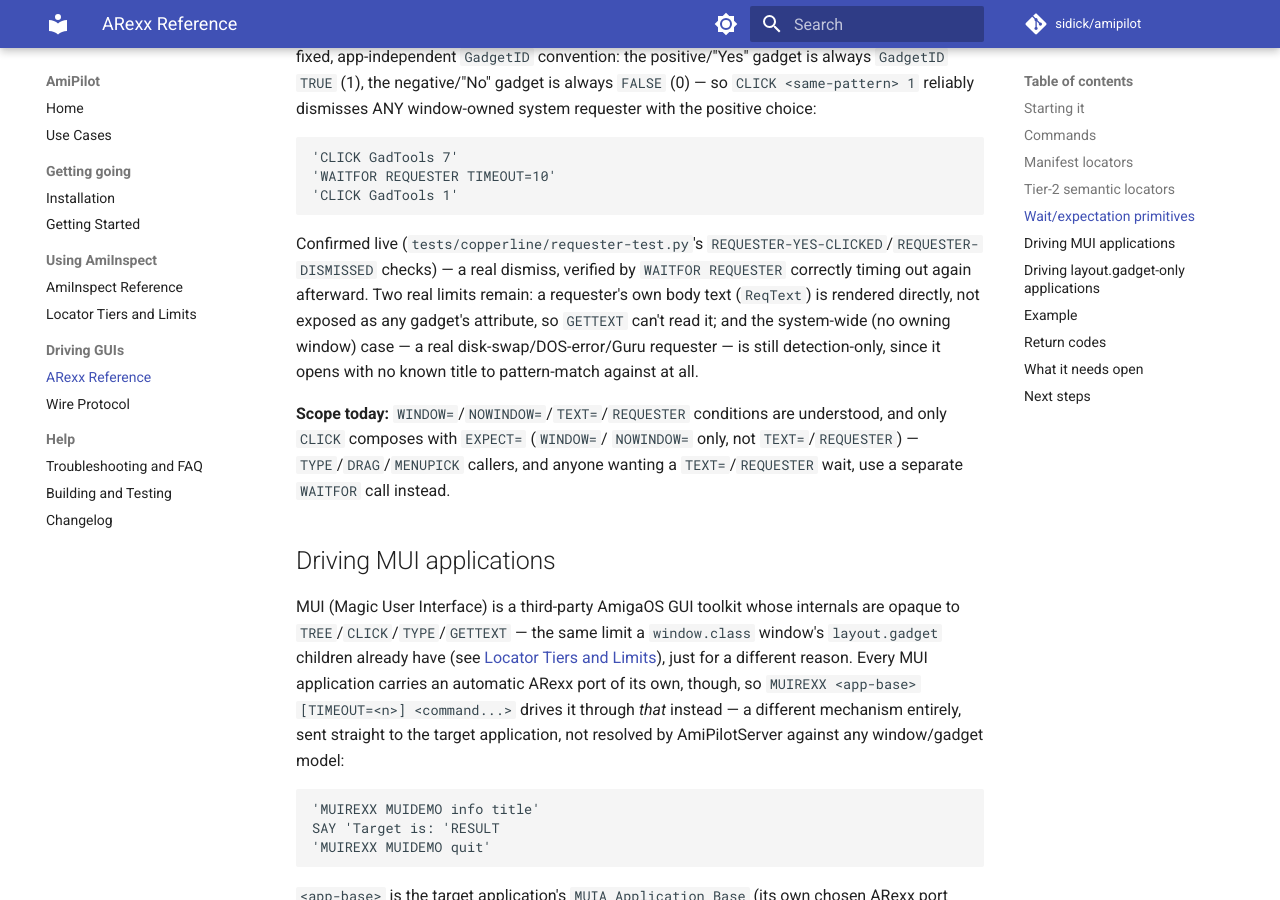
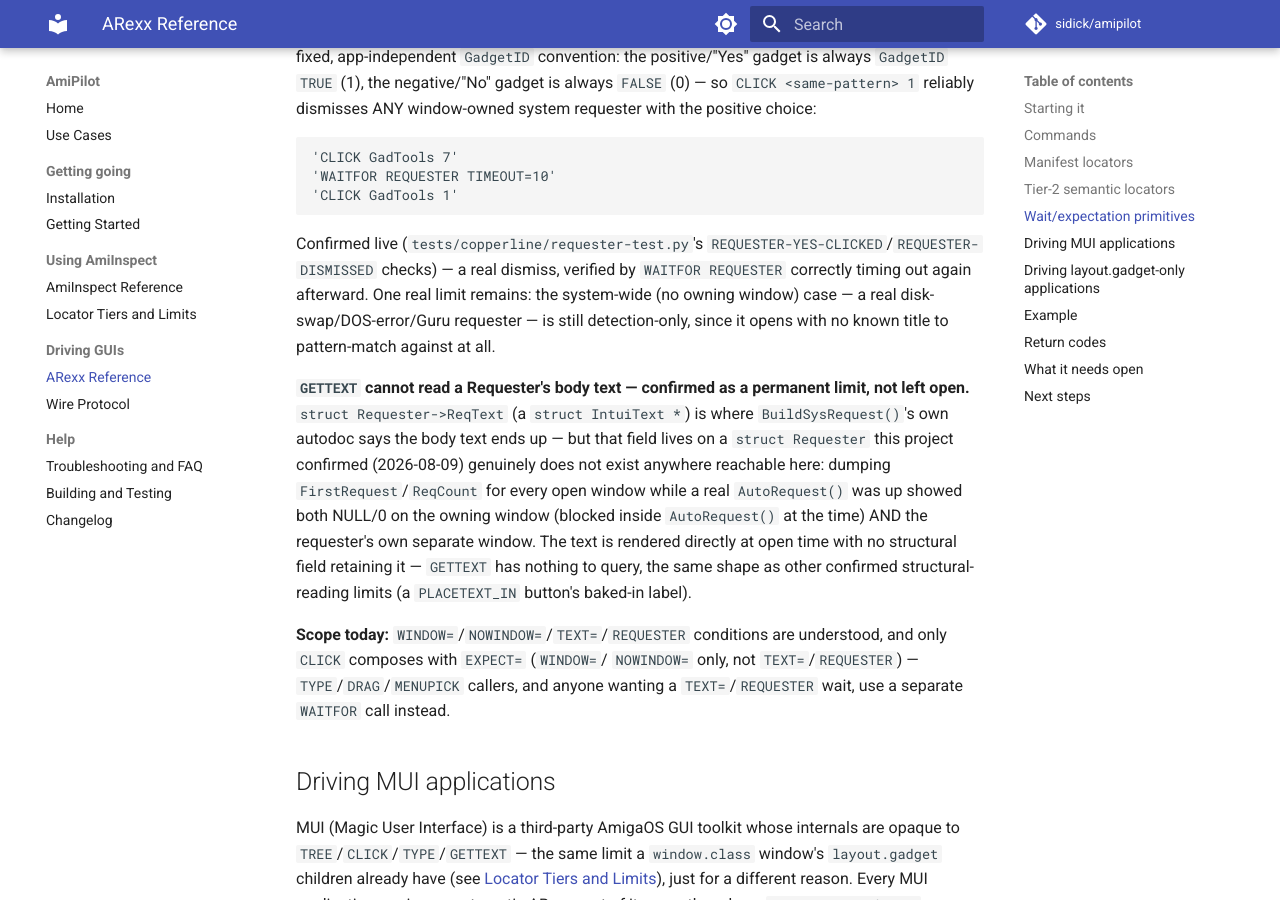
Before and after one commit to sidick/amipilot, an MkDocs documentation site: the page built from userdocs/ARexx-Reference.md, in a window 1280 px wide and 900 px high, scrolled down 7181 px. Built offline with MkDocs 1.6.1 and Material for MkDocs 9.7.7, drawn with Linux system fonts in a browser that asks for light colours; comment, search, counter and statistics services are not loaded; the version menu is left out.

Commit message:
Confirm requester body text is a permanent limit, not open work (#52)
Investigated whether GETTEXT could read a window-owned Requester's own
body text (struct Requester->ReqText, per BuildSysRequest()'s own
autodoc) as a follow-up to the CLICK-dismiss finding in this same
branch. Settled live, not assumed: a temporary AmiInspect diagnostic
(reverted after use) dumped FirstRequest/ReqCount for every open
window while a real AutoRequest() was up. Both were NULL/0 on BOTH the
owning window (genuinely blocked inside AutoRequest() at the time) and
the requester's own separate window -- ruling out "checked the wrong
window" as an explanation. No struct Requester exists anywhere
reachable in this scenario on this project's real target OS/ROM; the
body text is rendered directly at open time with no structural field
retaining it. GETTEXT has nothing to query -- the same shape as this
project's other confirmed structural-reading limits, not an open gap
to revisit.

Co-Authored-By: Claude Sonnet 5 <noreply@anthropic.com>
Claude-Session: https://claude.ai/code/session_018CbPo4nMpnM5JQX3LKE5JP

```diff
--- a/userdocs/ARexx-Reference.md
+++ b/userdocs/ARexx-Reference.md
@@ -234,11 +234,22 @@ ANY window-owned system requester with the positive choice:
 Confirmed live (`tests/copperline/requester-test.py`'s
 `REQUESTER-YES-CLICKED`/`REQUESTER-DISMISSED` checks) — a real dismiss,
 verified by `WAITFOR REQUESTER` correctly timing out again afterward.
-Two real limits remain: a requester's own body text (`ReqText`) is
-rendered directly, not exposed as any gadget's attribute, so `GETTEXT`
-can't read it; and the system-wide (no owning window) case — a real
-disk-swap/DOS-error/Guru requester — is still detection-only, since it
-opens with no known title to pattern-match against at all.
+One real limit remains: the system-wide (no owning window) case — a
+real disk-swap/DOS-error/Guru requester — is still detection-only,
+since it opens with no known title to pattern-match against at all.
+
+**`GETTEXT` cannot read a Requester's body text — confirmed as a
+permanent limit, not left open.** `struct Requester->ReqText` (a
+`struct IntuiText *`) is where `BuildSysRequest()`'s own autodoc says
+the body text ends up — but that field lives on a `struct Requester`
+this project confirmed (2026-08-09) genuinely does not exist anywhere
+reachable here: dumping `FirstRequest`/`ReqCount` for every open
+window while a real `AutoRequest()` was up showed both NULL/0 on the
+owning window (blocked inside `AutoRequest()` at the time) AND the
+requester's own separate window. The text is rendered directly at
+open time with no structural field retaining it — `GETTEXT` has
+nothing to query, the same shape as other confirmed structural-reading
+limits (a `PLACETEXT_IN` button's baked-in label).
 
 **Scope today:** `WINDOW=`/`NOWINDOW=`/`TEXT=`/`REQUESTER` conditions
 are understood, and only `CLICK` composes with `EXPECT=` (`WINDOW=`/
```
Also changed, not shown: CLAUDE.md (+27 -10 lines), server/README.md (+28 -8 lines), userdocs/Changelog.md (+10 -6 lines), userdocs/Wire-Protocol.md (+10 -4 lines).
